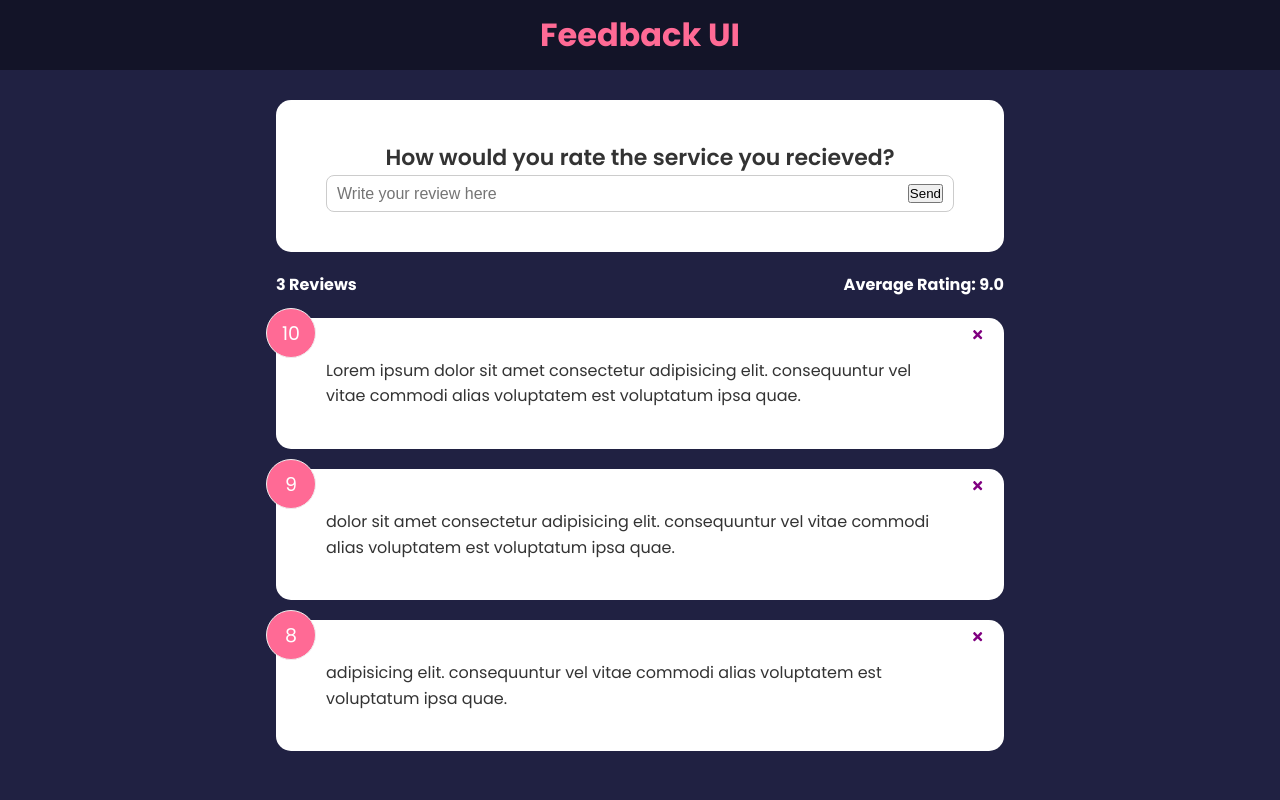
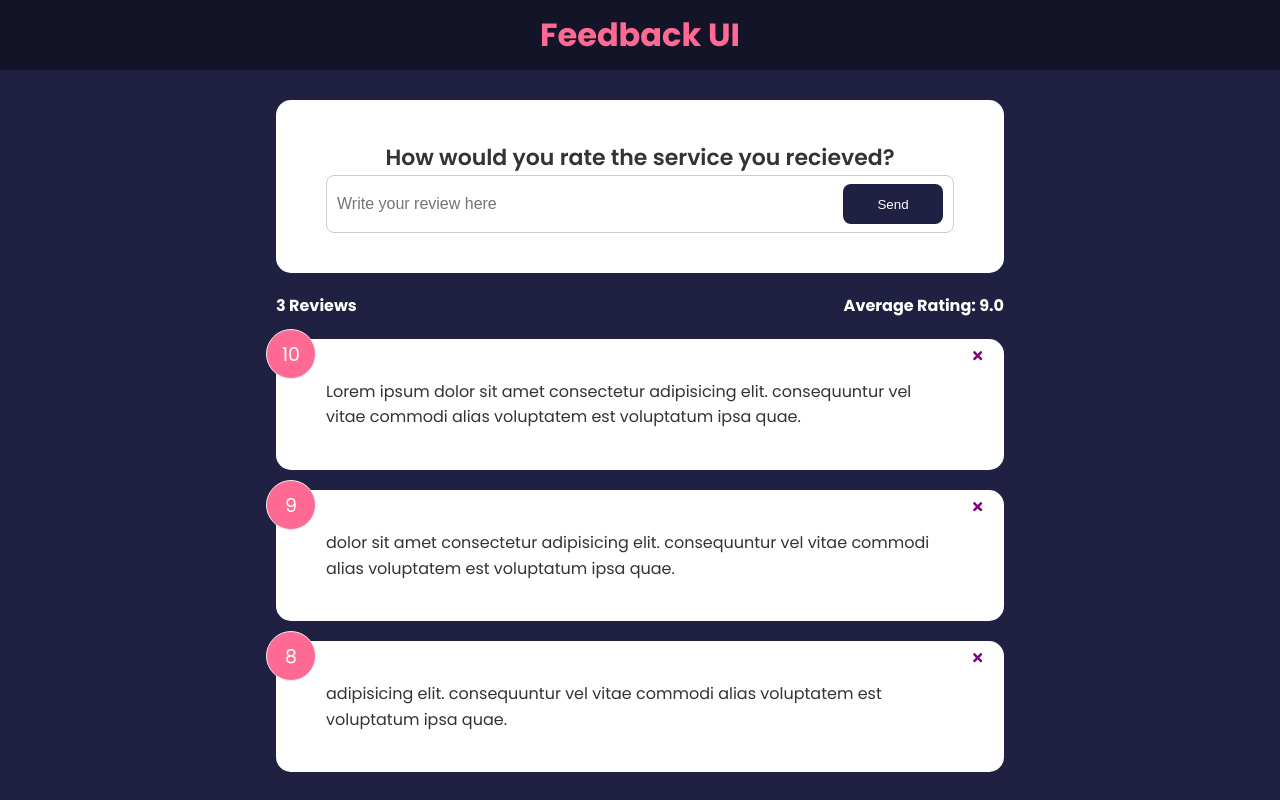
Before and after one commit to MattRuetz/reviews-react-app, a React (Create React App) app: page / in a window 1280 px wide. Built offline with nearby package versions, Linux system fonts and the light colour scheme.

Commit message:
button component created and added to form element

```diff
--- a/src/components/FeedbackForm.jsx
+++ b/src/components/FeedbackForm.jsx
@@ -1,5 +1,6 @@
 import { useState } from 'react';
 import Card from './shared/Card';
+import Button from './shared/Button';
 
 const FeedbackForm = () => {
     const [text, setText] = useState('');
@@ -20,7 +21,7 @@
                         placeholder="Write your review here"
                         value={text}
                     />
-                    <button type="submit">Send</button>
+                    <Button children="Send" type="submit"></Button>
                 </div>
             </form>
         </Card>
--- /dev/null
+++ b/src/components/shared/Button.jsx
@@ -0,0 +1,28 @@
+import PropTypes from 'prop-types';
+
+function Button({ children, version, type, isDisabled }) {
+    return (
+        <button
+            type={type}
+            disabled={isDisabled}
+            className={`btn btn-${version}`}
+        >
+            {children}
+        </button>
+    );
+}
+
+Button.defaultProps = {
+    version: 'primary',
+    type: 'button',
+    isDisabled: false,
+};
+
+Button.propTypes = {
+    children: PropTypes.node.isRequired,
+    version: PropTypes.string,
+    type: PropTypes.string,
+    isDisabled: PropTypes.bool,
+};
+
+export default Button;
```
